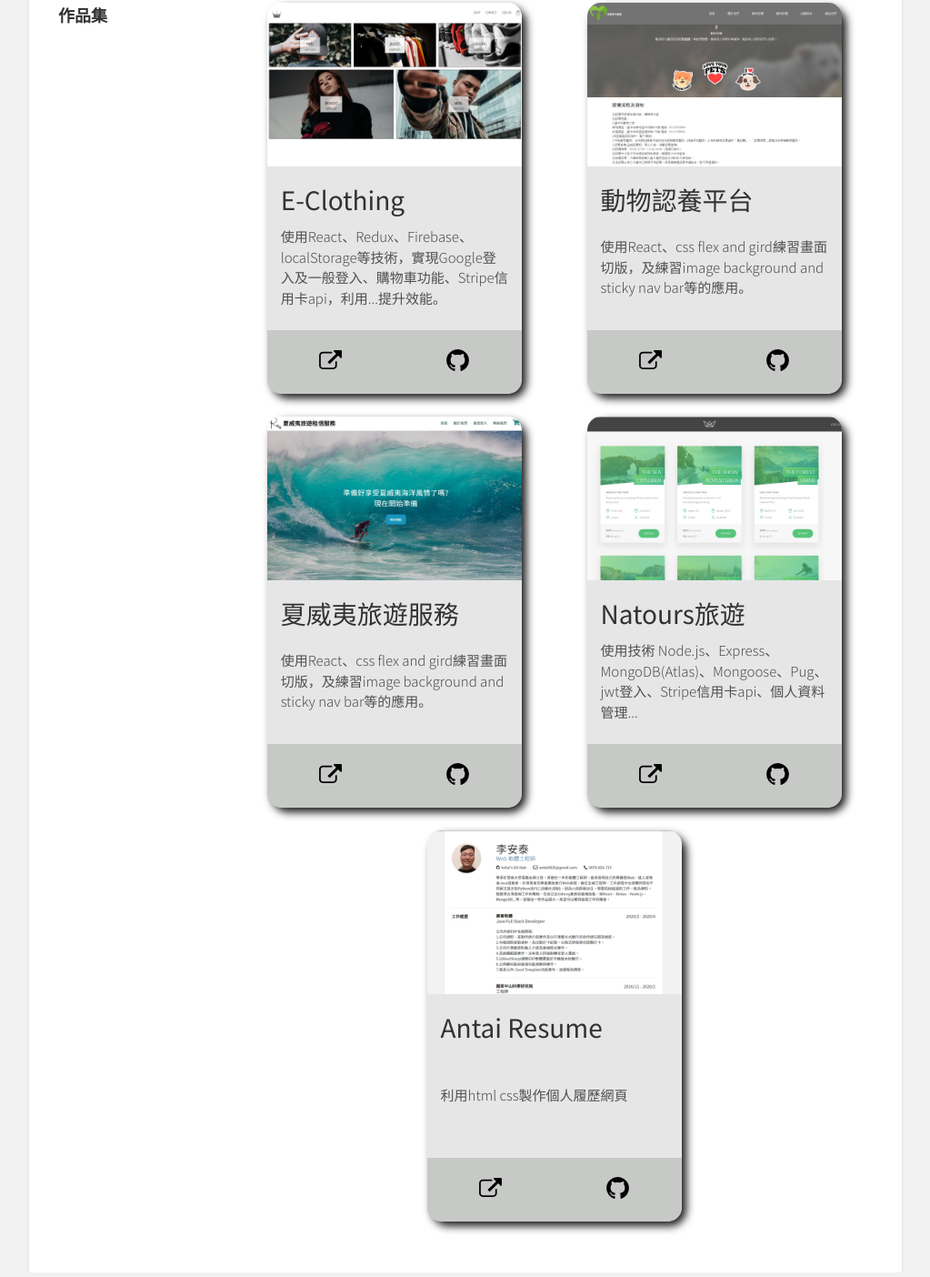
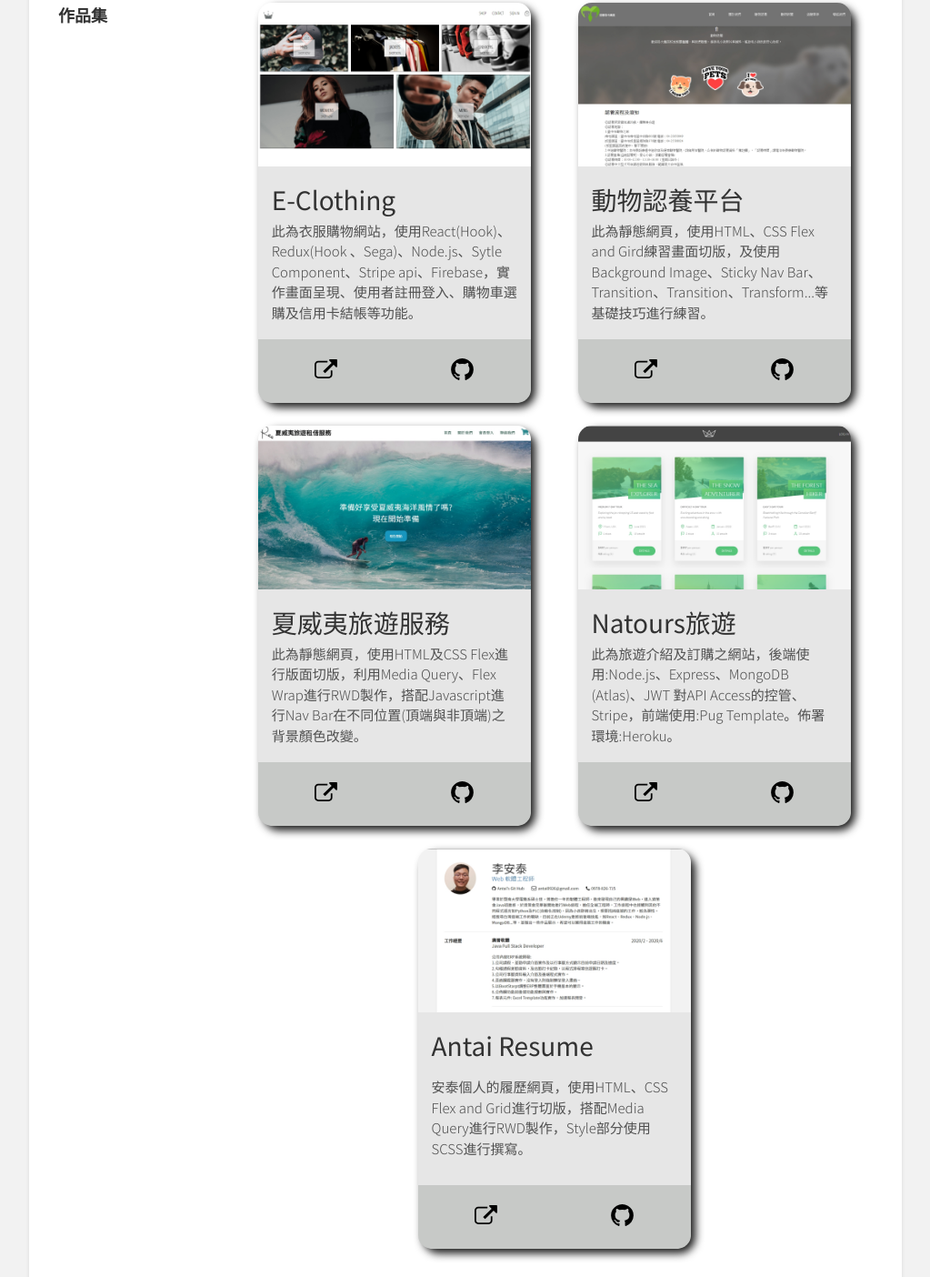
Before and after one commit to antai0926/Antai-Resume, a plain HTML site: page index.html in a window 1280 px wide. Shown: the part 2096-3500 px from the top of the page at 91% size, without its empty margins (128-1151 px from the left). Drawn offline with nearby package versions, Linux system fonts and the light colour scheme.

Commit message:
update the card width and the description of the card content

```diff
--- a/index.html
+++ b/index.html
@@ -206,7 +206,9 @@
             <div class="card-text">
               <h2>E-Clothing</h2>
               <p>
-                使用React、Redux、Firebase、localStorage等技術，實現Google登入及一般登入、購物車功能、Stripe信用卡api，利用...提升效能。
+                此為衣服購物網站，使用React(Hook)、Redux(Hook
+                、Sega)、Node.js、Sytle Component、Stripe
+                api、Firebase，實作畫面呈現、使用者註冊登入、購物車選購及信用卡結帳等功能。
               </p>
             </div>
             <div class="card-stats">
@@ -237,8 +239,9 @@
             <div class="card-text">
               <h2>動物認養平台</h2>
               <p>
-                使用React、css flex and gird練習畫面切版，及練習image background
-                and sticky nav bar等的應用。
+                此為靜態網頁，使用HTML、CSS Flex and
+                Gird練習畫面切版，及使用Background Image、Sticky Nav
+                Bar、Transition、Transition、Transform...等基礎技巧進行練習。
               </p>
             </div>
             <div class="card-stats">
@@ -269,8 +272,9 @@
             <div class="card-text">
               <h2>夏威夷旅遊服務</h2>
               <p>
-                使用React、css flex and gird練習畫面切版，及練習image background
-                and sticky nav bar等的應用。
+                此為靜態網頁，使用HTML及CSS Flex進行版面切版，利用Media
+                Query、Flex Wrap進行RWD製作，搭配Javascript進行Nav
+                Bar在不同位置(頂端與非頂端)之背景顏色改變。
               </p>
             </div>
             <div class="card-stats">
@@ -301,25 +305,19 @@
             <div class="card-text">
               <h2>Natours旅遊</h2>
               <p>
-                使用技術
-                Node.js、Express、MongoDB(Atlas)、Mongoose、Pug、jwt登入、Stripe信用卡api、個人資料管理...
+                此為旅遊介紹及訂購之網站，後端使用:Node.js、Express、MongoDB (Atlas)、JWT
+                對API Access的控管、Stripe，前端使用:Pug Template。佈署環境:Heroku。
               </p>
             </div>
             <div class="card-stats">
-              <a
-                href="https://natour-antai.herokuapp.com/"
-                title="前往網站"
-              >
+              <a href="https://natour-antai.herokuapp.com/" title="前往網站">
                 <img
                   class="portfolio-link"
                   src="./img/external-link.svg"
                   alt="external-link"
                 />
               </a>
-              <a
-                href="https://github.com/antai0926/natours"
-                title="前往Github"
-              >
+              <a href="https://github.com/antai0926/natours" title="前往Github">
                 <img
                   class="portfolio-link"
                   src="./img/github.svg"
@@ -333,7 +331,11 @@
             <div class="card-image antai-resume"></div>
             <div class="card-text">
               <h2>Antai Resume</h2>
-              <p>利用html css製作個人履歷網頁</p>
+              <p>
+                安泰個人的履歷網頁，使用HTML、CSS Flex and
+                Grid進行切版，搭配Media
+                Query進行RWD製作，Style部分使用SCSS進行撰寫。
+              </p>
             </div>
             <div class="card-stats">
               <a href="https://antai-resume.netlify.app/" title="前往網站">
--- a/styles/style.scss
+++ b/styles/style.scss
@@ -128,8 +128,8 @@ img.avatar {
 
   .card {
     display: grid;
-    grid-template-columns: 280px;
-    grid-template-rows: 180px 180px 70px;
+    grid-template-columns: 300px;
+    grid-template-rows: 180px 190px 70px;
     grid-template-areas:
       'image'
       'text'
```
Also changed, not shown: styles/style.css, 1 other file.
